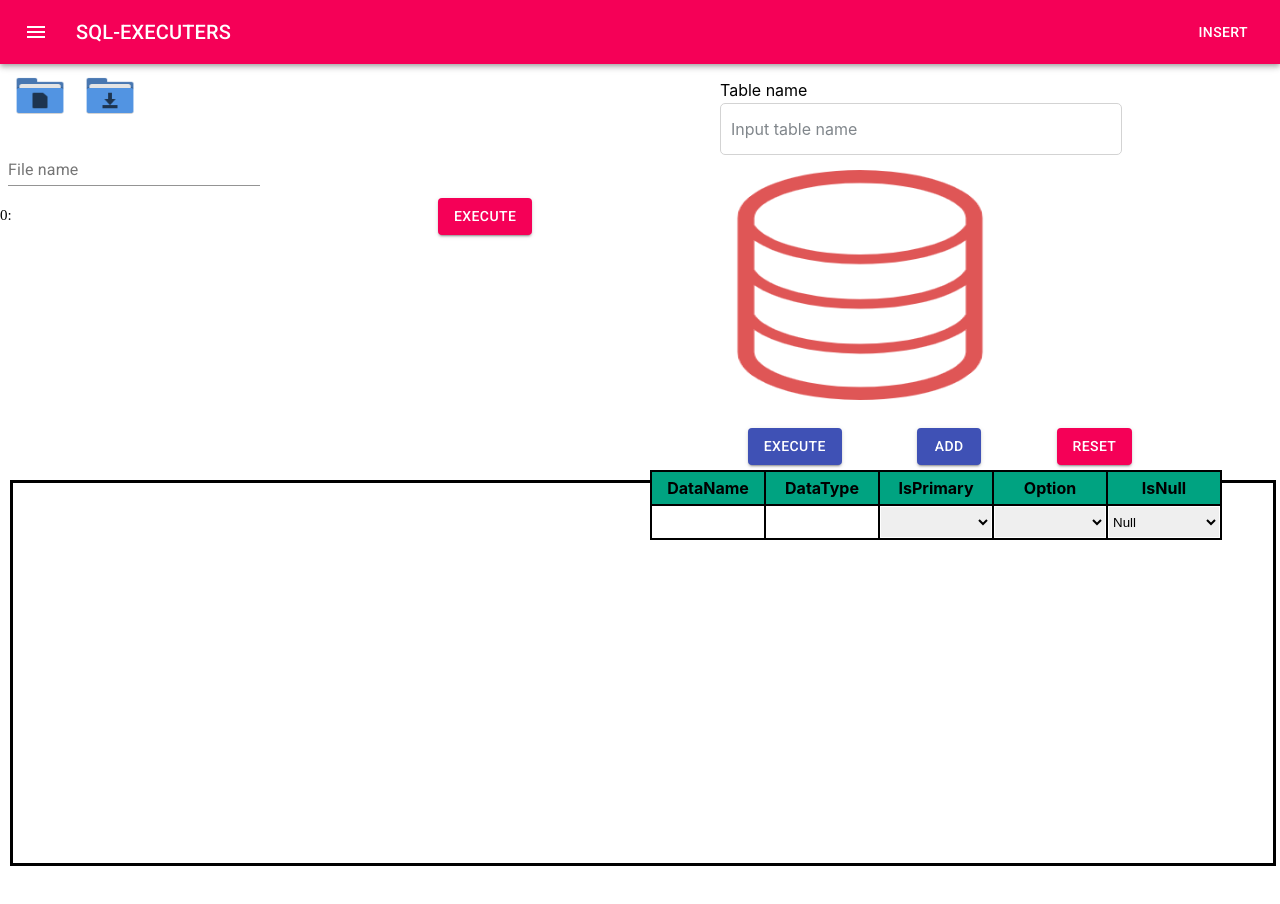
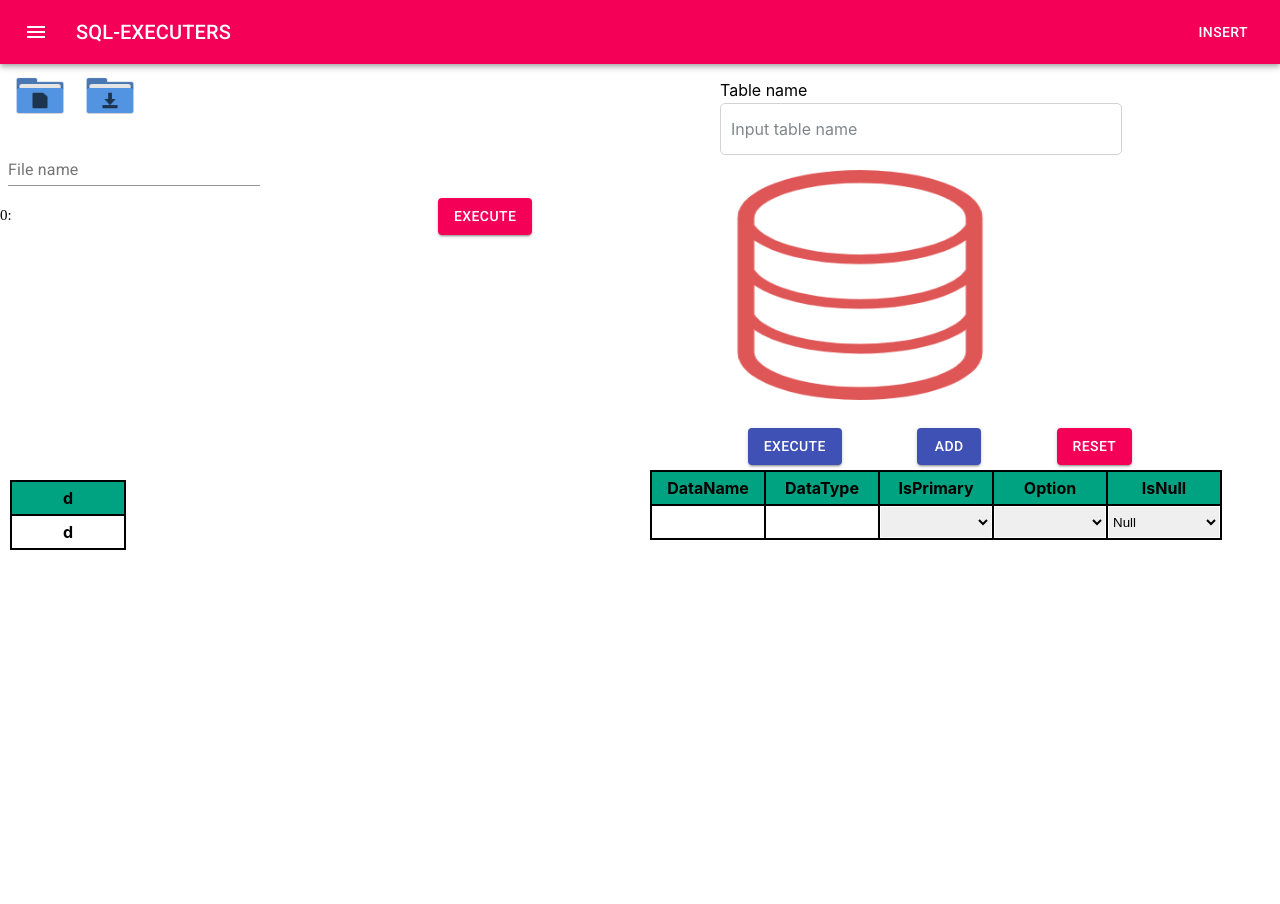
Before and after one commit to u-kai/sql-executers, a React (Create React App) app: page / in a window 1280 px wide. Shown: the top 904 px of the page. Before the commit the page ends 870 px from the top, so only its background shows below. Built offline with nearby package versions, Linux system fonts and the light colour scheme.

Commit message:
move backend

```diff
--- a/src/components/atoms/TableEditer.tsx
+++ b/src/components/atoms/TableEditer.tsx
@@ -69,7 +69,7 @@ const STh = styled.th`
 border:solid black 2px;
 background-color:transparent;
 overflow:auto;
-width:150px;
+width:110px;
 height:30px;
 `
 const STHeader = styled.thead`
--- a/src/components/molecules/TextareaToSQL.tsx
+++ b/src/components/molecules/TextareaToSQL.tsx
@@ -251,6 +251,7 @@ const TableContener = styled.div`
 grid-row: 4 / 5;
 grid-column: 1 / 4;
 overflow:auto;
+height:600px;
 // display:flex;
 // justify-content:center;
 padding:10px;
--- a/src/components/pages/SQLExecuters.tsx
+++ b/src/components/pages/SQLExecuters.tsx
@@ -6,6 +6,7 @@ import {insert, InsertClone} from "../TableClass.ts/Insert"
 import { TextareaCreateProps} from "../organisms/TextareaCreateprops"
 import { removeLastChar, removeLastValue } from "functions/editerFucntions"
 import {postDataAndReturnResposeJson} from "functions/tableFunctions"
+import {Table as TableEditer} from "../atoms/TableEditer"
 export const SQLExrcuters = () =>{
     const [sentences,setSentences] = useState([""])
     const onClick = () =>{
@@ -52,7 +53,13 @@ export const SQLExrcuters = () =>{
                 <TextareaCreateProps></TextareaCreateProps>
             </CopyDBContener>
             <TablesConetener>
-                <DumyT></DumyT>
+                <TableEditer
+                rows={[["d"]]}
+                columns={["d"]}
+                tableKey={"select"}
+                headerKey={"select"}
+                bodyKey={"select"}
+                />
             </TablesConetener>
         </Contener>
     )
@@ -83,7 +90,7 @@ grid-column:2/3;
 
 const TablesConetener = styled.div`
 gird-row:3/4;
-grid-column:1/3;
+grid-column:1/2;
 padding:10px;
 `
 const DumyC = styled.div`
```
